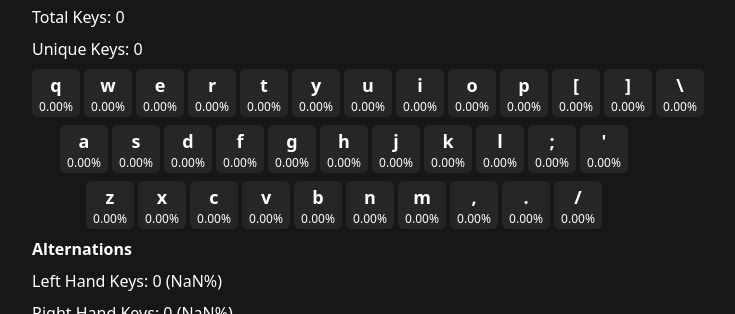
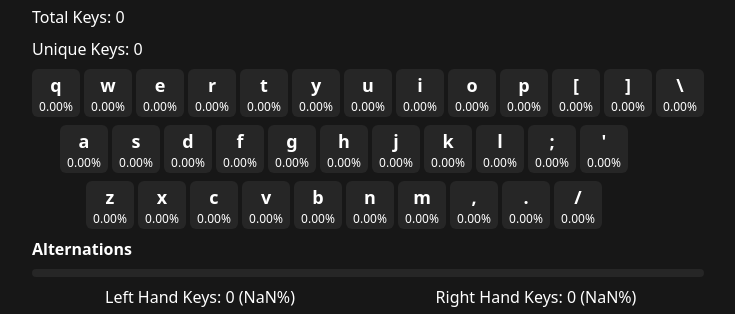
Before and after one commit to maxhu08/text-analyzer, a website built with Parcel: page src/index.html in a window 1280 px wide. Both pictures are taken after a click on the button "analyze". Shown: the part 479-793 px from the top of the page, without its empty margins (352-1087 px from the left). Built offline with nearby package versions, Linux system fonts and the light colour scheme.

Commit message:
improve alternation display and more

```diff
--- a/src/index.html
+++ b/src/index.html
@@ -30,8 +30,14 @@
         <p id="unique-keys-text" class="text-base text-white">Unique Keys:</p>
         <div id="keyboard" class="grid gap-2"></div>
         <p class="text-base font-semibold text-white">Alternations</p>
-        <p id="left-keys-text" class="text-base text-white">Left Hand Keys:</p>
-        <p id="right-keys-text" class="text-base text-white">Right Hand Keys:</p>
+        <div id="alternations-bar" class="grid bg-neutral-800 h-2 rounded-md gap-2 overflow-hidden">
+          <div class="bg-orange-500/50 h-full w-full"></div>
+          <div class="bg-sky-500/50 h-full w-fill"></div>
+        </div>
+        <div class="grid grid-cols-2 place-items-center w-full">
+          <p id="left-keys-text" class="text-base text-white">Left Hand Keys:</p>
+          <p id="right-keys-text" class="text-base text-white">Right Hand Keys:</p>
+        </div>
         <p class="text-base font-semibold text-white">SFBs</p>
         <p id="total-sfbs-text" class="text-base text-white">Total SFBs:</p>
         <p id="unique-sfbs-text" class="text-base text-white">Unique SFBs:</p>
--- a/src/scripts/ui.ts
+++ b/src/scripts/ui.ts
@@ -5,9 +5,11 @@ export const resultsEl = document.getElementById("results") as HTMLDivElement;
 
 export const totalKeysText = document.getElementById("total-keys-text") as HTMLParagraphElement;
 export const uniqueKeysText = document.getElementById("unique-keys-text") as HTMLParagraphElement;
+export const keyboardEl = document.getElementById("keyboard") as HTMLDivElement;
+
+export const alternationsBarEl = document.getElementById("alternations-bar") as HTMLDivElement;
 export const leftKeysText = document.getElementById("left-keys-text") as HTMLParagraphElement;
 export const rightKeysText = document.getElementById("right-keys-text") as HTMLParagraphElement;
-export const keyboardEl = document.getElementById("keyboard") as HTMLDivElement;
 
 export const totalSfbsText = document.getElementById("total-sfbs-text") as HTMLParagraphElement;
 export const uniqueSfbsText = document.getElementById("unique-sfbs-text") as HTMLParagraphElement;
--- /dev/null
+++ b/src/scripts/utils/alternation.ts
@@ -0,0 +1,15 @@
+import { alternationsBarEl, leftKeysText, rightKeysText } from "../ui";
+
+export const updateAlternationResults = (
+  totalKeys: number,
+  leftKeys: number,
+  rightKeys: number
+) => {
+  const leftPercent = ((leftKeys / totalKeys) * 100).toFixed(2);
+  const rightPercent = ((rightKeys / totalKeys) * 100).toFixed(2);
+
+  alternationsBarEl.style.gridTemplateColumns = `${leftPercent}fr ${rightPercent}fr`;
+
+  leftKeysText.textContent = `Left Hand Keys: ${leftKeys} (${leftPercent}%)`;
+  rightKeysText.textContent = `Right Hand Keys: ${rightKeys} (${rightPercent}%)`;
+};
--- a/src/scripts/utils/display-result.ts
+++ b/src/scripts/utils/display-result.ts
@@ -1,17 +1,13 @@
 import { jsonOutputEl, resultsEl } from "../ui";
+import { updateAlternationResults } from "./alternation";
 import type { analyze } from "./analyze";
 import { updateKeyFrequencyResults } from "./key-frequency";
 
 import { updateSFBResults } from "./sfb";
 
 export const displayResult = (result: ReturnType<typeof analyze>) => {
-  updateKeyFrequencyResults(
-    result.keyFrequencies,
-    result.totalKeys,
-    result.uniqueKeys,
-    result.leftKeys,
-    result.rightKeys
-  );
+  updateKeyFrequencyResults(result.keyFrequencies, result.totalKeys, result.uniqueKeys);
+  updateAlternationResults(result.totalKeys, result.leftKeys, result.rightKeys);
   updateSFBResults(
     result.sfbs,
     result.totalSfbs,
--- a/src/scripts/utils/key-frequency.ts
+++ b/src/scripts/utils/key-frequency.ts
@@ -5,17 +5,10 @@ import { mixHexColors } from "./colors";
 export const updateKeyFrequencyResults = (
   keyFrequencies: Record<string, number>,
   totalKeys: number,
-  uniqueKeys: number,
-  leftKeys: number,
-  rightKeys: number
+  uniqueKeys: number
 ) => {
-  const leftPercent = ((leftKeys / totalKeys) * 100).toFixed(2);
-  const rightPercent = ((rightKeys / totalKeys) * 100).toFixed(2);
-
   totalKeysText.textContent = `Total Keys: ${totalKeys}`;
   uniqueKeysText.textContent = `Unique Keys: ${uniqueKeys}`;
-  leftKeysText.textContent = `Left Hand Keys: ${leftKeys} (${leftPercent}%)`;
-  rightKeysText.textContent = `Right Hand Keys: ${rightKeys} (${rightPercent}%)`;
 
   updateKeyboardVisualization(keyFrequencies, totalKeys);
 };
```
